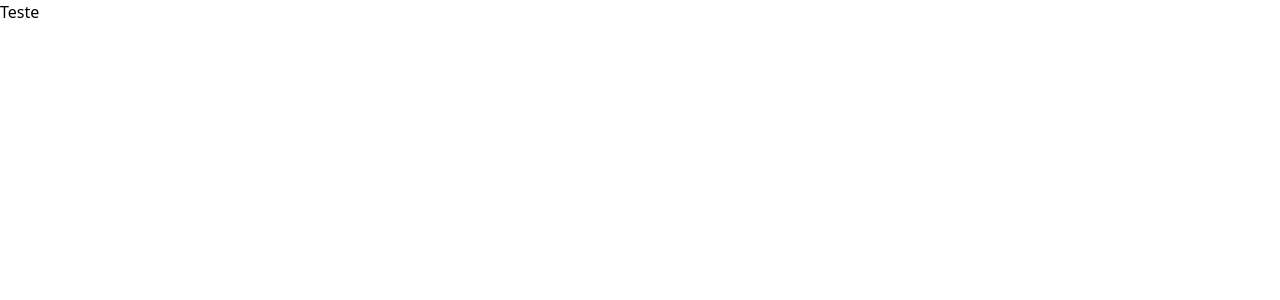
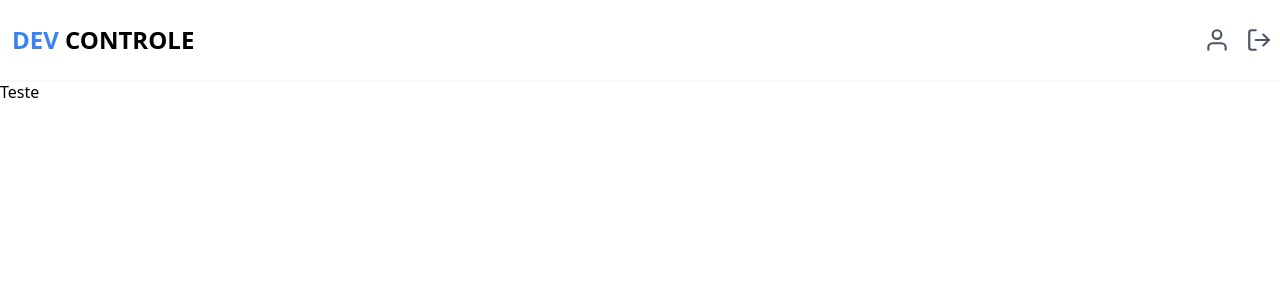
Before and after one commit to alexdev613/devcontrole, a Next.js app: page / in a window 1280 px wide. Shown: the top 300 px of the page. Built offline with nearby package versions, Linux system fonts and the light colour scheme.

Commit message:
feat: instalei a biblioteca react-icons para utilizar ícones de login e lochout e montei a parte estática do Header da nossa aplicação e também o importei no layout.tsx.

```diff
--- a/src/app/layout.tsx
+++ b/src/app/layout.tsx
@@ -1,6 +1,7 @@
 import type { Metadata } from "next";
 import localFont from "next/font/local";
 import "./globals.css";
+import { Header } from "@/components/header";
 
 const geistSans = localFont({
   src: "./fonts/GeistVF.woff",
@@ -28,6 +29,7 @@
       <body
         className={`${geistSans.variable} ${geistMono.variable} antialiased`}
       >
+        <Header />
         {children}
       </body>
     </html>
--- a/src/components/header/index.tsx
+++ b/src/components/header/index.tsx
@@ -1,7 +1,25 @@
+import Link from 'next/link';
+import { FiLogOut, FiUser } from 'react-icons/fi';
+
 export function Header() {
   return (
-    <header>
-      <h1>HEADER</h1>
+    <header className="w-full flex items-center px-2 py-4 bg-white h-20 shadow-sm">
+      <div className='w-full flex items-center justify-between max-w-7xl mx-auto'>
+        <Link href="/">
+          <h1 className='font-bold text-2xl pl-1 hover:tracking-widest duration-300'>
+            <span className='text-blue-500'>DEV</span> CONTROLE
+          </h1>
+        </Link>
+
+        <div className='flex items-baseline gap-4'>
+          <Link href="/dashboard">
+            <FiUser size={26} color='#4b5563' />
+          </Link>
+          <button>
+            <FiLogOut size={26} color='#4b5563' />
+          </button>
+        </div>
+      </div>
     </header>
   )
 }
```
Also changed, not shown: package.json (+4 -3 lines), 1 other file (tests, documents, lock files or other folders).
